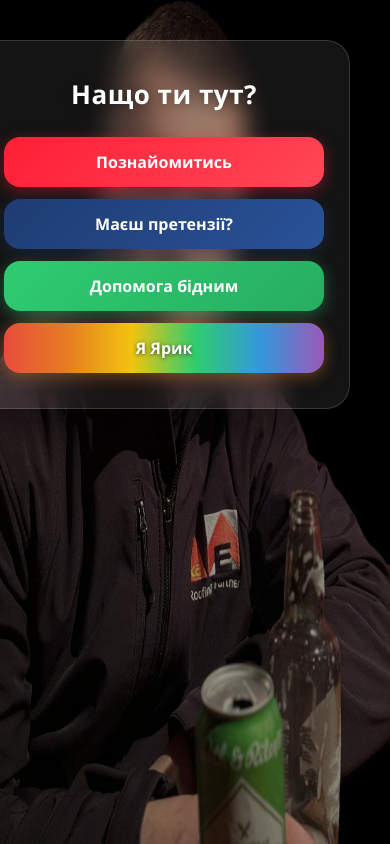
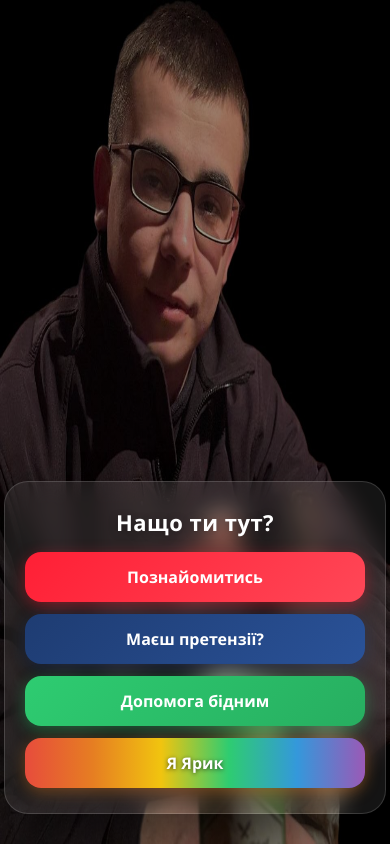
Before and after one commit to YevheniiPas/my-friend, a plain HTML site: page index.html in a window 390 px wide. Drawn offline with Linux system fonts and the light colour scheme.

Commit message:
Add files via upload

```diff
--- a/index.html
+++ b/index.html
@@ -20,6 +20,7 @@
             overflow: hidden;
         }
 
+        /* Налаштування картки ДЛЯ КОМП'ЮТЕРІВ (вгорі праворуч) */
         .main-card {
             position: absolute;
             top: 40px;
@@ -53,7 +54,6 @@
             width: 100%;
         }
 
-        /* Загальний стиль для всіх кнопок */
         .btn {
             display: block;
             color: white;
@@ -111,6 +111,24 @@
             filter: brightness(1.1);
             box-shadow: 0 6px 20px rgba(230, 126, 34, 0.6);
         }
+
+        /* 📱 АВТОМАТИЧНЕ НАЛАШТУВАННЯ ДЛЯ ТЕЛЕФОНІВ (Екрани менше 768 пікселів) */
+        @media (max-width: 768px) {
+            .main-card {
+                top: auto;      /* Відключаємо верхній відступ */
+                right: auto;    /* Відключаємо правий відступ */
+                bottom: 30px;   /* Притискаємо картку до самого низу екрана телефону */
+                left: 50%;      /* Центруємо картку по ширині екрана */
+                transform: translateX(-50%); /* Точне центрування */
+                padding: 25px 20px;
+                max-width: 340px;
+                width: 90%;
+            }
+            .question-text {
+                font-size: 22px; /* Трохи зменшуємо текст, щоб вміщався на телефонах */
+                margin-bottom: 15px;
+            }
+        }
     </style>
 </head>
 <body>
@@ -118,15 +136,9 @@
     <div class="main-card">
         <h1 class="question-text">Нащо ти тут?</h1>
         <div class="buttons-group">
-            <!-- 1. Познайомитись (Червона) -->
             <a href="https://instagram.com" target="_blank" class="btn btn-red">Познайомитись</a>
-
-            <!-- 2. Маєш претензії? (Синя) -->
             <a href="https://npu.gov.ua" target="_blank" class="btn btn-blue">Маєш претензії?</a>
-            <!-- 3. Допомога бідним (Зелена) -->
             <a href="https://monobank.ua" target="_blank" class="btn btn-green">Допомога бідним</a>
-
-            <!-- 4. Я Ярик (Веселкова) -->
             <a href="./storinka2.html" class="btn btn-lgbt">Я Ярик</a>
         </div>
     </div>
```
